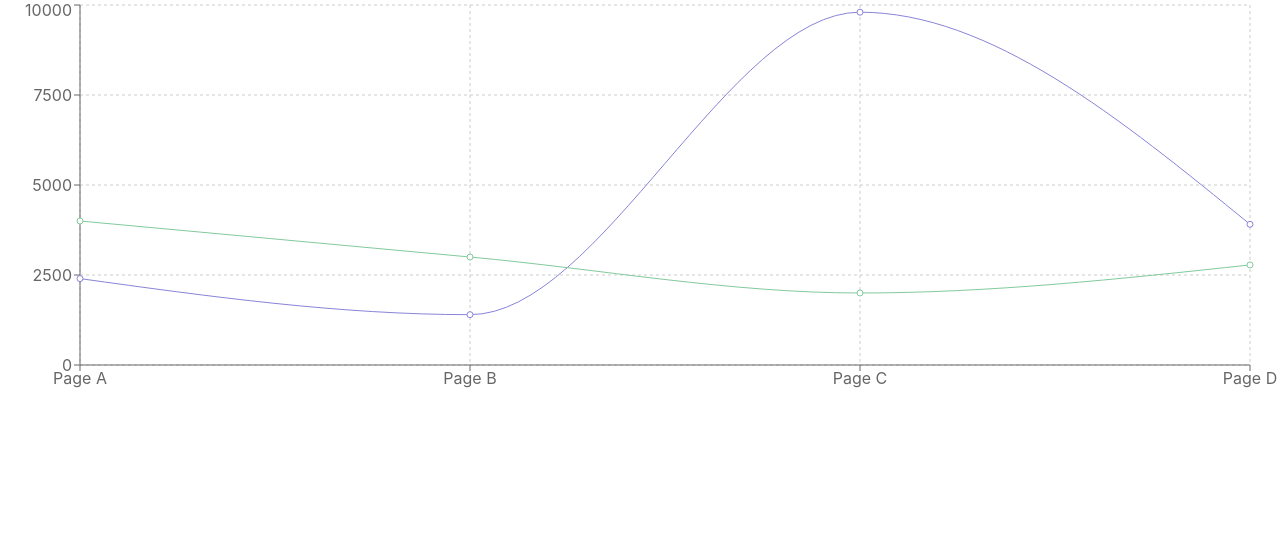
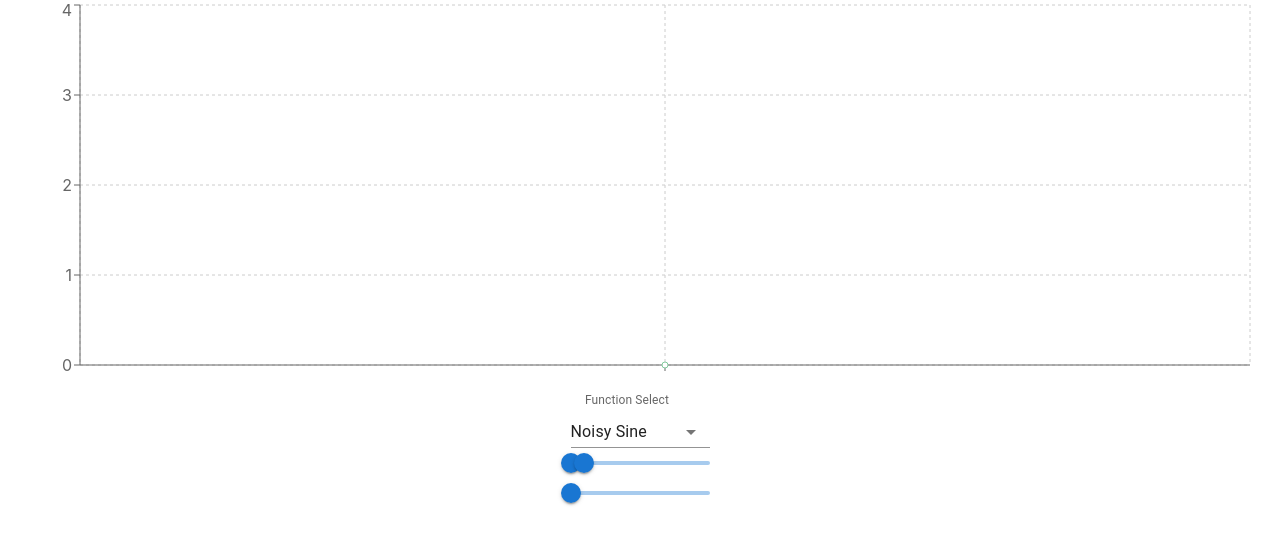
Before and after one commit to bennetthermanoff/PID-Simulator, a React (Create React App) app: page / in a window 1280 px wide. Shown: the top 544 px of the page. Built offline with nearby package versions, Linux system fonts and the light colour scheme.

Commit message:
feat: graph, dropdown, limits sliders wip: use effect

```diff
--- a/package.json
+++ b/package.json
@@ -3,6 +3,10 @@
   "version": "0.1.0",
   "private": true,
   "dependencies": {
+    "@coreui/react": "^4.7.0",
+    "@emotion/react": "^11.10.6",
+    "@emotion/styled": "^11.10.6",
+    "@mui/material": "^5.12.1",
     "@testing-library/jest-dom": "^5.16.5",
     "@testing-library/react": "^13.4.0",
     "@testing-library/user-event": "^13.5.0",
--- a/src/App.tsx
+++ b/src/App.tsx
@@ -1,31 +1,44 @@
 import React from 'react';
 // import logo from './logo.svg';
 import './App.css';
+import { PID } from './pid';
 import { XAxis, YAxis, CartesianGrid, Tooltip, ResponsiveContainer, LineChart, Line } from 'recharts';
-function App() {
-  const data = [
-    {
-      name: 'Page A', uv: 4000, pv: 2400, amt: 2400,
-    },
-    {
-      name: 'Page B', uv: 3000, pv: 1398, amt: 2210,
-    },
-    {
-      name: 'Page C', uv: 2000, pv: 9800, amt: 2290,
-    },
-    {
-      name: 'Page D', uv: 2780, pv: 3908, amt: 2000,
+import { FormControl, InputLabel, NativeSelect, Select, Slider } from '@mui/material';
+
+const App = () => {
+  const noisySine = (x: number, noise: number) => {
+    return Math.sin(x) + (Math.random() * noise);
   }
-  ];
+  const randomNoise = (noise: number) => {
+    return (Math.random() * noise);
+  }
+
+
+  const [graphData, setGraphData] = React.useState<[{ x: number, y: number, setpoint: number, error: number, output: number }]>([{ x: 0, y: 0, setpoint: 0, error: 0, output: 0 }]);
+  const [selectedFunction, setSelectedFunction] = React.useState<number>(0);
+  const [functionList, setFunctionList] = React.useState<{ name: string, func: (x: number, noise: number) => number }[]>([
+    { name: "Noisy Sine", func: noisySine },
+    { name: "Random Noise", func: randomNoise }
+  ]);
+  const [graphSettings, setGraphSettings] = React.useState<{ xMin: number, xMax: number, noise: number, N: number }>({ xMin: 0, xMax: 10, noise: 0.5, N: 100 });
+  const [pid, setPid] = React.useState<PID>(new PID(0.1, 0.01, 0.01, 1));
+
+  // React.useEffect(() => {
+  //   const data: any[] = [];
+  //   for (let i = graphSettings.xMin; i < graphSettings.xMax; i += (graphSettings.xMax - graphSettings.xMin) / graphSettings.N) {
+  //     const pidOutput = pid.calculate()
+
+
+
 
 
   return (
-    // <div className="App">
+    <div className="App">
       <ResponsiveContainer width="100%" height={400}>
         <LineChart
           width={500}
           height={300}
-        data={data}
+          data={graphData}
           margin={{
             top: 5, right: 30, left: 20, bottom: 5,
           }}
@@ -34,12 +47,56 @@ function App() {
           <XAxis dataKey="name" />
           <YAxis />
           <Tooltip />
-        <Line type="monotone" dataKey="pv" stroke="#8884d8" activeDot={{ r: 8 }} />
-        <Line type="monotone" dataKey="uv" stroke="#82ca9d" />
+          <Line type="monotone" dataKey="y" stroke="#82ca9d" />
         </LineChart>
       </ResponsiveContainer>
-    // </div>
+
+      <FormControl >
+        <InputLabel id="function-select-label">Function Select</InputLabel>
+        <NativeSelect
+          id="function-select"
+          value={functionList[selectedFunction].name}
+          onChange={(e) => {
+            setSelectedFunction(functionList.findIndex((f) => f.name === e.target.value));
+          }}
+        >
+          {functionList.map((f, i) => <option key={i} value={f.name}>{f.name}</option>)}
+        </NativeSelect>
+
+        <Slider
+          aria-label='x-axis-min-max'
+          valueLabelDisplay='auto'
+
+          value={[graphSettings.xMin, graphSettings.xMax]}
+          onChange={(e, v) => {
+            if (Array.isArray(v)) {
+              if (v[0] < v[1]) {
+                setGraphSettings({ ...graphSettings, xMin: v[0], xMax: v[1] });
+              }
+              else {
+                setGraphSettings({ ...graphSettings, xMin: v[1], xMax: v[0] });
+              }
+            }
+          }} />
+
+        <Slider value={graphSettings.noise} onChange={(e, v) => {
+          setGraphSettings({ ...graphSettings, noise: v as number });
+        }} />
+
+
+
+
+      </FormControl>
+
+
+
+    </div>
   );
 }
 
+
+
+
+
+
 export default App;
--- /dev/null
+++ b/src/pid.ts
@@ -0,0 +1,26 @@
+class PID {
+    Pconstant: number;
+    Iconstant: number;
+    Dconstant: number;
+    previousError: number;
+    integral: number;
+    setPoint: number;
+    constructor(Pconstant: number, Iconstant: number, Dconstant: number, setPoint: number) {
+        this.Pconstant = Pconstant;
+        this.Iconstant = Iconstant;
+        this.Dconstant = Dconstant;
+        this.previousError = 0;
+        this.integral = 0;
+        this.setPoint = setPoint;
+
+    }
+    calculate(input: number, dt: number) {
+        let error = this.setPoint - input;
+        this.integral += error * dt;
+        let derivative = (error - this.previousError) / dt;
+        this.previousError = error;
+        return this.Pconstant * error + this.Iconstant * this.integral + this.Dconstant * derivative;
+
+    }
+}
+export { PID };
```
Also changed, not shown: 1 other file (tests, documents, lock files or other folders). Lines whose indentation alone changed are shown as unchanged.
